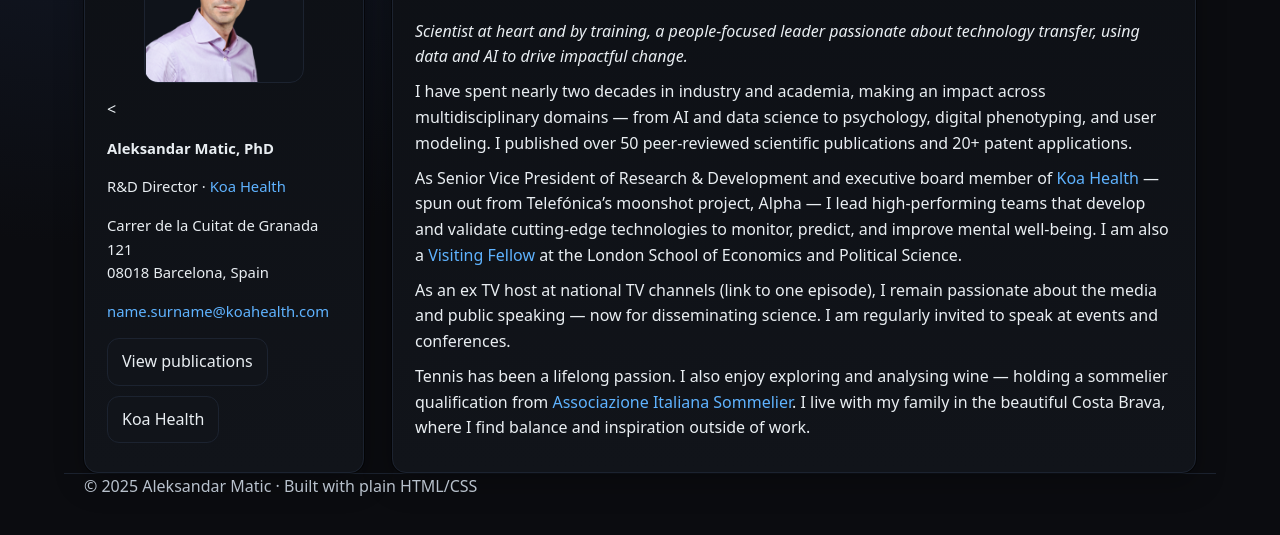
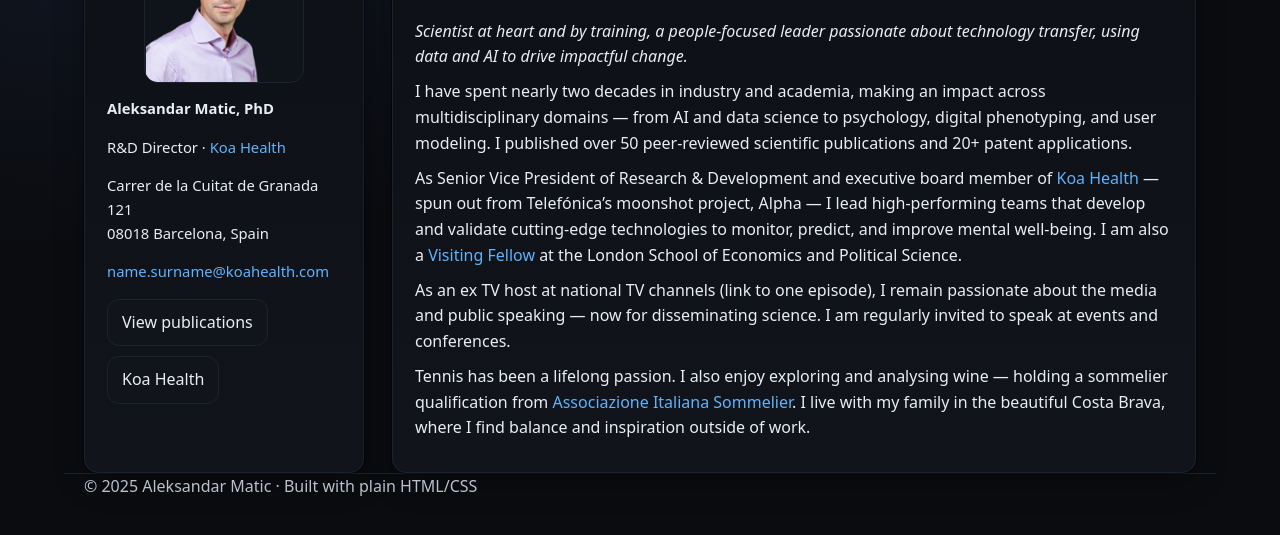
Before and after one commit to aleksmatic/matic.im, a plain HTML site: page index.html in a window 1280 px wide. Shown: the part 167-702 px from the top of the page. Drawn offline with Linux system fonts and the light colour scheme.

Commit message:
Add files via upload

```diff
--- a/index.html
+++ b/index.html
@@ -51,7 +51,7 @@
   <div class="grid">
     <aside class="card">
       <img class="avatar" src="/assets/Profile.png" alt="Portrait of Aleksandar Matic">
-      <<div class="contact-block small">
+      <div class="contact-block small">
         <p><strong>Aleksandar Matic, PhD</strong></p>
         <p>R&amp;D Director · <a href="https://www.koahealth.com" rel="noopener">Koa Health</a></p>
         <p>Carrer de la Cuitat de Granada 121<br>08018 Barcelona, Spain</p>
```
